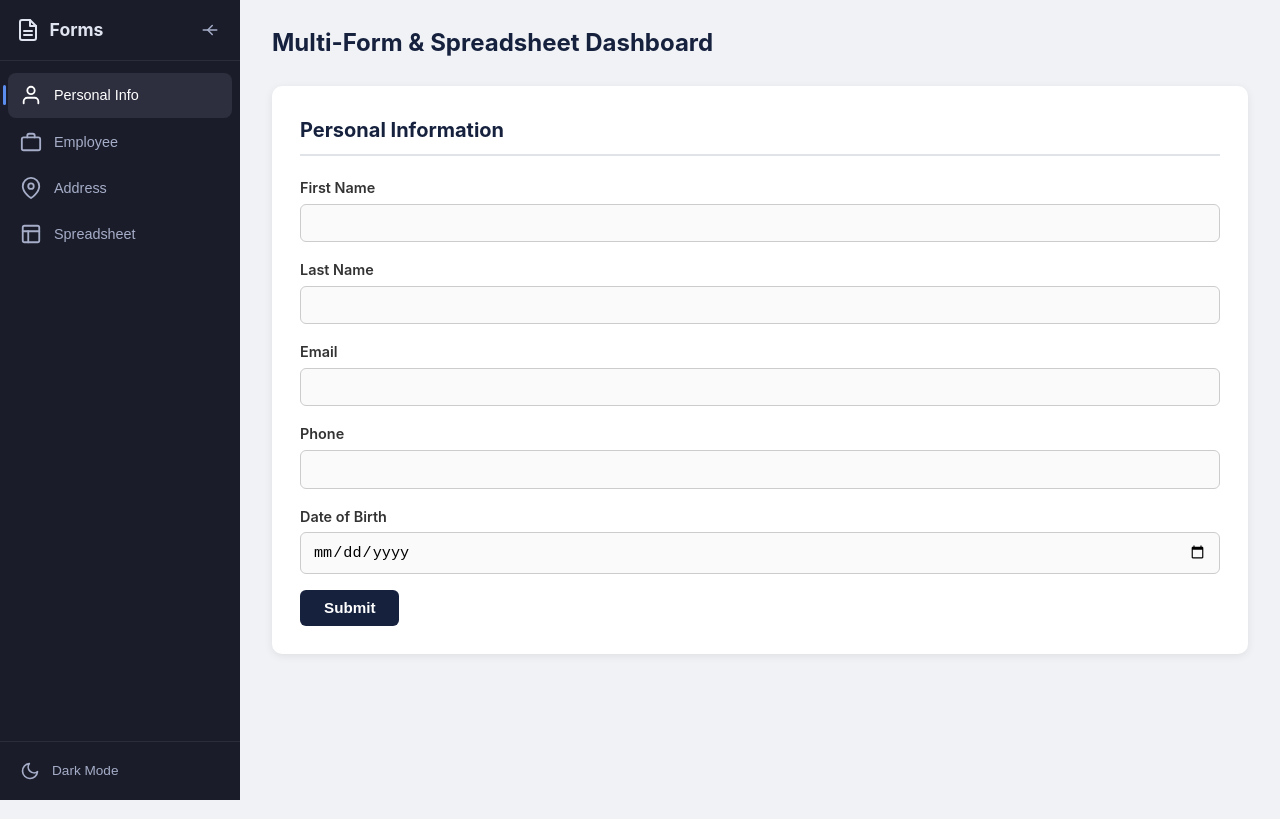
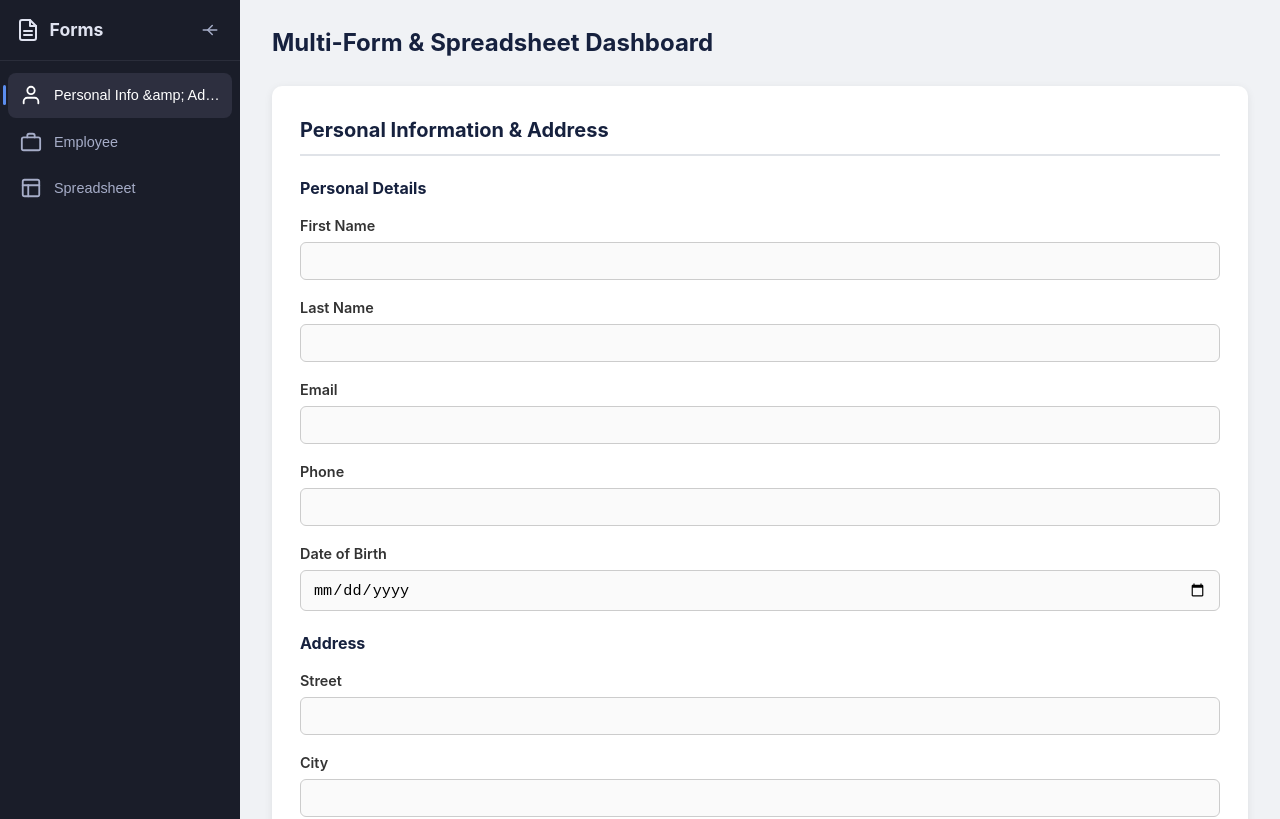
Before and after one commit to akiromishidoze/Input-form---spreadsheet-integration, a React (Vite) app: page / in a window 1280 px wide. Shown: the top 819 px of the page. Built offline with nearby package versions, Linux system fonts and the light colour scheme; no server answers.

Commit message:
refactor: consolidate AddressForm fields into PersonalForm and remove redundant component

```diff
--- a/src/App.jsx
+++ b/src/App.jsx
@@ -2,7 +2,6 @@ import { useState, useEffect, useCallback } from 'react';
 import Sidebar from './components/Sidebar';
 import PersonalForm from './components/PersonalForm';
 import EmployeeForm from './components/EmployeeForm';
-import AddressForm from './components/AddressForm';
 import SpreadsheetView from './components/SpreadsheetView';
 import Toast from './components/Toast';
 import { fetchEntries, addEntry, deleteEntry, clearEntries } from './api';
@@ -106,7 +105,6 @@ export default function App() {
   const tabs = {
     personal: <PersonalForm onSubmit={handleSubmit} />,
     employee: <EmployeeForm onSubmit={handleSubmit} />,
-    address: <AddressForm onSubmit={handleSubmit} />,
     spreadsheet: (
       <SpreadsheetView
         entries={entries}
--- a/src/components/AddressForm.jsx
+++ /dev/null
@@ -1,49 +0,0 @@
-import { useState } from 'react';
-
-const FIELDS = [
-  { id: 'street', label: 'Street', type: 'text', required: true },
-  { id: 'city', label: 'City', type: 'text', required: true },
-  { id: 'state', label: 'State', type: 'text' },
-  { id: 'zip', label: 'ZIP Code', type: 'text', attrs: { pattern: '[0-9]{5}', title: '5-digit ZIP' } },
-  { id: 'country', label: 'Country', type: 'text' },
-];
-
-export default function AddressForm({ onSubmit }) {
-  const [data, setData] = useState(() => ({
-    street: '', city: '', state: '', zip: '', country: 'USA',
-  }));
-
-  const handleChange = (id, value) => setData(prev => ({ ...prev, [id]: value }));
-
-  const handleSubmit = e => {
-    e.preventDefault();
-    if (!data.street || !data.city) {
-      alert('Street and City are required.');
-      return;
-    }
-    onSubmit('Address', data);
-    setData({ street: '', city: '', state: '', zip: '', country: 'USA' });
-  };
-
-  return (
-    <section className="tab-pane active">
-      <h2>Address Information</h2>
-      <form onSubmit={handleSubmit}>
-        {FIELDS.map(f => (
-          <div className="form-group" key={f.id}>
-            <label htmlFor={f.id}>{f.label}</label>
-            <input
-              type={f.type}
-              id={f.id}
-              required={f.required}
-              {...f.attrs}
-              value={data[f.id]}
-              onChange={e => handleChange(f.id, e.target.value)}
-            />
-          </div>
-        ))}
-        <button type="submit">Submit</button>
-      </form>
-    </section>
-  );
-}
--- a/src/components/PersonalForm.jsx
+++ b/src/components/PersonalForm.jsx
@@ -1,6 +1,6 @@
 import { useState } from 'react';
 
-const FIELDS = [
+const PERSONAL_FIELDS = [
   { id: 'firstName', label: 'First Name', type: 'text', required: true },
   { id: 'lastName', label: 'Last Name', type: 'text', required: true },
   { id: 'email', label: 'Email', type: 'email', required: true },
@@ -8,29 +8,40 @@ const FIELDS = [
   { id: 'dob', label: 'Date of Birth', type: 'date' },
 ];
 
+const ADDRESS_FIELDS = [
+  { id: 'street', label: 'Street', type: 'text', required: true },
+  { id: 'city', label: 'City', type: 'text', required: true },
+  { id: 'state', label: 'State', type: 'text' },
+  { id: 'zip', label: 'ZIP Code', type: 'text', attrs: { pattern: '[0-9]{5}', title: '5-digit ZIP' } },
+  { id: 'country', label: 'Country', type: 'text' },
+];
+
 export default function PersonalForm({ onSubmit }) {
-  const [data, setData] = useState(() =>
-    Object.fromEntries(FIELDS.map(f => [f.id, '']))
-  );
+  const init = () => ({
+    ...Object.fromEntries(PERSONAL_FIELDS.map(f => [f.id, ''])),
+    ...Object.fromEntries(ADDRESS_FIELDS.map(f => [f.id, f.id === 'country' ? 'USA' : ''])),
+  });
 
+  const [data, setData] = useState(init);
   const handleChange = (id, value) => setData(prev => ({ ...prev, [id]: value }));
 
   const handleSubmit = e => {
     e.preventDefault();
-    const missing = FIELDS.some(f => f.required && !data[f.id]);
+    const missing = [...PERSONAL_FIELDS, ...ADDRESS_FIELDS].some(f => f.required && !data[f.id]);
     if (missing) {
       alert('Please fill in all required fields.');
       return;
     }
-    onSubmit('Personal Info', data);
-    setData(Object.fromEntries(FIELDS.map(f => [f.id, ''])));
+    onSubmit('Personal Info & Address', data);
+    setData(init());
   };
 
   return (
     <section className="tab-pane active">
-      <h2>Personal Information</h2>
+      <h2>Personal Information &amp; Address</h2>
       <form onSubmit={handleSubmit}>
-        {FIELDS.map(f => (
+        <h3 style={{ fontSize: '1rem', color: '#16213e', marginBottom: '0.75rem' }}>Personal Details</h3>
+        {PERSONAL_FIELDS.map(f => (
           <div className="form-group" key={f.id}>
             <label htmlFor={f.id}>{f.label}</label>
             <input
@@ -42,7 +53,23 @@ export default function PersonalForm({ onSubmit }) {
             />
           </div>
         ))}
-        <button type="submit">Submit</button>
+
+        <h3 style={{ fontSize: '1rem', color: '#16213e', margin: '1.25rem 0 0.75rem' }}>Address</h3>
+        {ADDRESS_FIELDS.map(f => (
+          <div className="form-group" key={f.id}>
+            <label htmlFor={f.id}>{f.label}</label>
+            <input
+              type={f.type}
+              id={f.id}
+              required={f.required}
+              {...f.attrs}
+              value={data[f.id]}
+              onChange={e => handleChange(f.id, e.target.value)}
+            />
+          </div>
+        ))}
+
+        <button type="submit" style={{ marginTop: '0.5rem' }}>Submit</button>
       </form>
     </section>
   );
--- a/src/components/Sidebar.jsx
+++ b/src/components/Sidebar.jsx
@@ -1,7 +1,7 @@
 const NAV_ITEMS = [
   {
     id: 'personal',
-    label: 'Personal Info',
+    label: 'Personal Info &amp; Address',
     icon: (
       <svg viewBox="0 0 24 24" fill="none" stroke="currentColor" strokeWidth="2" strokeLinecap="round" strokeLinejoin="round">
         <path d="M20 21v-2a4 4 0 0 0-4-4H8a4 4 0 0 0-4 4v2" />
@@ -16,16 +16,6 @@ const NAV_ITEMS = [
       <svg viewBox="0 0 24 24" fill="none" stroke="currentColor" strokeWidth="2" strokeLinecap="round" strokeLinejoin="round">
         <rect x="2" y="7" width="20" height="14" rx="2" ry="2" />
         <path d="M16 7V5a2 2 0 0 0-2-2h-4a2 2 0 0 0-2 2v2" />
-      </svg>
-    ),
-  },
-  {
-    id: 'address',
-    label: 'Address',
-    icon: (
-      <svg viewBox="0 0 24 24" fill="none" stroke="currentColor" strokeWidth="2" strokeLinecap="round" strokeLinejoin="round">
-        <path d="M21 10c0 7-9 13-9 13s-9-6-9-13a9 9 0 0 1 18 0z" />
-        <circle cx="12" cy="10" r="3" />
       </svg>
     ),
   },
```
